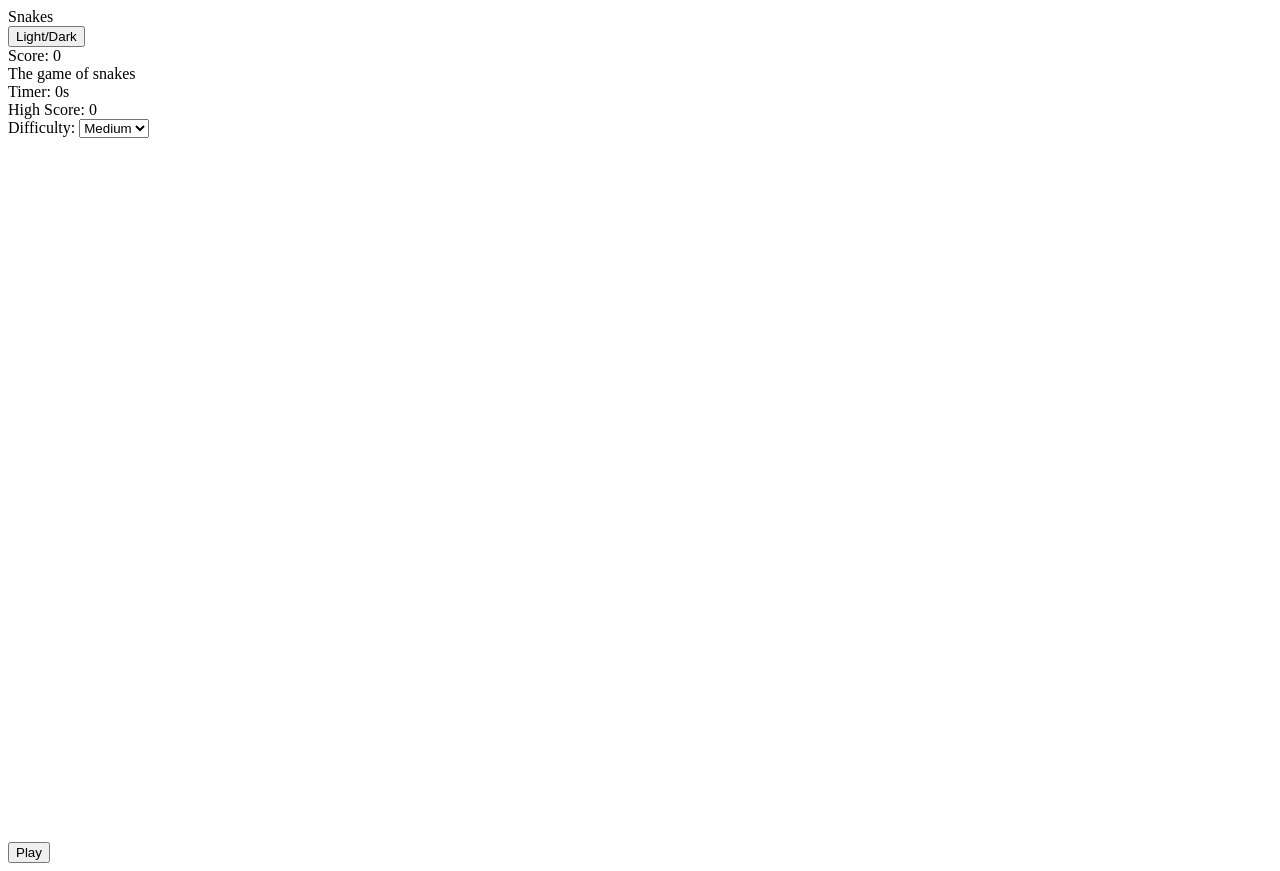
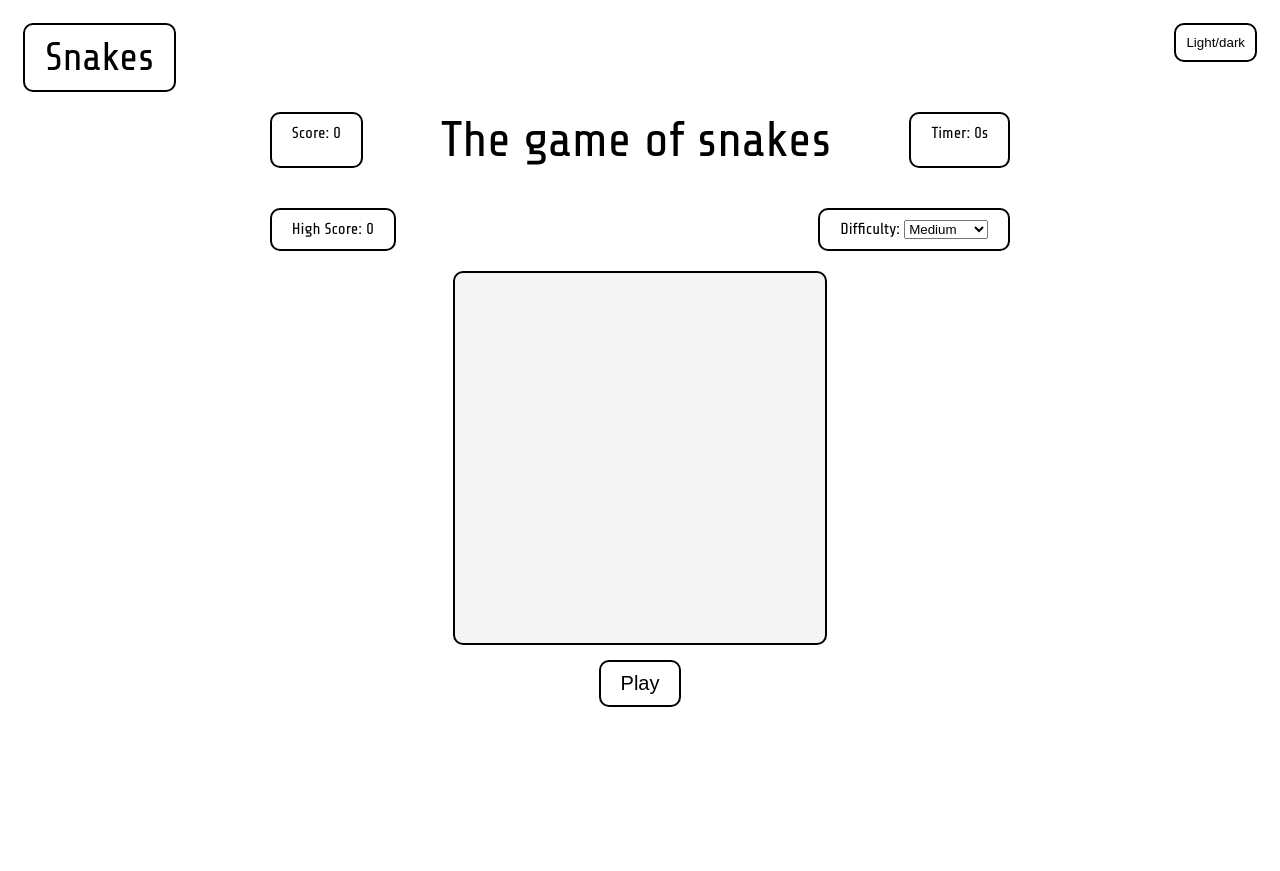
Before and after one commit to GOsman808/Project-1, a plain HTML site: page index.html in a window 1280 px wide. After the commit the page ends 800 px from the top, so only its background shows below. Drawn offline with Linux system fonts and the light colour scheme.

Commit message:
my finished product

```diff
--- a/CSS/style.css
+++ b/CSS/style.css
@@ -26,8 +26,61 @@ body {
 }
 
 .title {
-    font-size: 20px;
+    font-size: 40px;
     padding: 10px 20px;
     border: 2px solid var(--text-color);
     border-radius: 10px;
 }
+
+.toggle button {
+    padding: 10px;
+    border: 2px solid var(--text-color);
+    border-radius: 10px;
+    background: transparent;
+    color: var(--text-color);
+    cursor: pointer;
+}
+
+.info-bar {
+    display: flex;
+    justify-content: space-between;
+    width: 60%;
+    margin: 20px 0;
+}
+
+.info-box {
+    border: 2px solid var(--text-color);
+    padding: 10px 20px;
+    border-radius: 10px;
+}
+
+.game-container {
+    position: relative;
+    border: 2px solid var(--text-color);
+    border-radius: 10px;
+    width: 30%;
+    height: 30%;
+    background: whitesmoke;
+    overflow: hidden;
+}
+
+canvas {
+    width: 100%;
+    height: 100%;
+    display: block;
+}
+
+.sub-title {
+    font-size: 50px; ;
+}
+
+#playButton {
+    margin-top: 15px;
+    padding: 10px 20px;
+    font-size:20px;
+    border: 2px solid var(--text-color);
+    background: transparent;
+    color: var(--text-color);
+    border-radius: 10px;
+    cursor: pointer;
+}
--- a/JS/app.js
+++ b/JS/app.js
@@ -14,7 +14,7 @@ let speed = 100;
 const scoreDisplay = document.getElementById("score");
 const timerDisplay = document.getElementById("timer");
 const highScoreDisplay = document.getElementById("highScore");
-function initGame(difficulty = "medium") {
+function inTheGame(difficulty = "medium") {
     snake = [{ x: 9 * box, y: 10 * box }];
     direction = 'RIGHT';
     score = 0;
@@ -23,7 +23,7 @@ function initGame(difficulty = "medium") {
     switch(difficulty) {
       case "easy": speed = 150; break;
       case "hard": speed = 70; break;
-      case "nightmare": speed = 250; break
+      case "nightmare": speed = 200; break;
       default: speed = 100; break;
     }
 
@@ -119,5 +119,5 @@ function initGame(difficulty = "medium") {
 
   document.getElementById("playButton").addEventListener("click", () => {
     const difficulty = document.getElementById("difficulty").value;
-    initGame(difficulty);
+    inTheGame(difficulty);
   });
--- a/index.html
+++ b/index.html
@@ -1,16 +1,17 @@
 <!DOCTYPE html>
 <html lang="en">
 <head>
-    <meta charset="UTF-8">
-    <meta name="viewport" content="width=device-width, initial-scale=1.0">
-    <title>Snakes</title>
-    <link href="./CSS/style.css">
+  <meta charset="UTF-8" />
+  <meta name="viewport" content="width=device-width, initial-scale=1.0"/>
+  <title>Snake Game</title>
+  <link rel="stylesheet" href="./CSS/style.css">
   <script defer src="./JS/app.js"></script>
 </head>
 <body>
+
   <div class="header">
     <div class="title">Snakes</div>
-      <div class="toggle"><button id="themeToggle">Light/Dark</button></div>
+    <div class="toggle"><button id="themeToggle">Light/dark</button></div>
   </div>
 
   <div class="info-bar">
@@ -27,6 +28,7 @@
         <option value="easy">Easy</option>
         <option value="medium" selected>Medium</option>
         <option value="hard">Hard</option>
+        <option value="nightmare">Nightmare</option>
       </select>
     </div>
   </div>
@@ -35,5 +37,3 @@
     <canvas id="game" width="700" height="700"></canvas>
   </div>
   <button id="playButton">Play</button>
-  </body>
-  </html>
```
Lines whose indentation alone changed are shown as unchanged.
